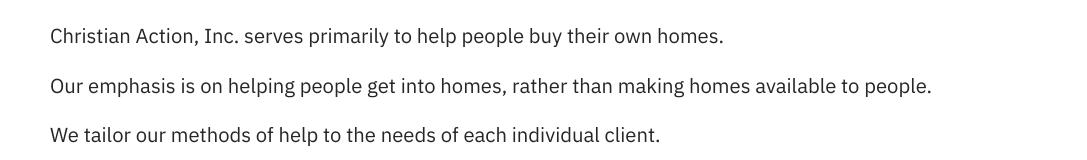
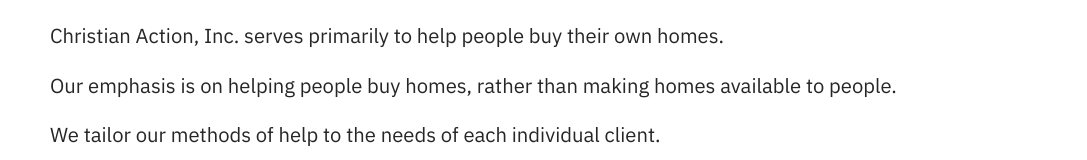
Before and after one commit to blaze-vincent/christian-action-2022, a Next.js app: page /about in a window 1280 px wide. Shown: the part 762-922 px from the top of the page, without its empty margins (96-1183 px from the left). Built offline with nearby package versions, Linux system fonts and the light colour scheme.

Commit message:
Change 'get into homes' to 'buy homes'

```diff
--- a/pages/about.js
+++ b/pages/about.js
@@ -89,7 +89,7 @@
         Christian Action, Inc. serves primarily to help people buy their own homes.
       </p>
       <p>
-        Our emphasis is on helping people get into homes, rather than making homes available to people.
+        Our emphasis is on helping people buy homes, rather than making homes available to people.
       </p>
       <p>
         We tailor our methods of help to the needs of each individual client.
```
